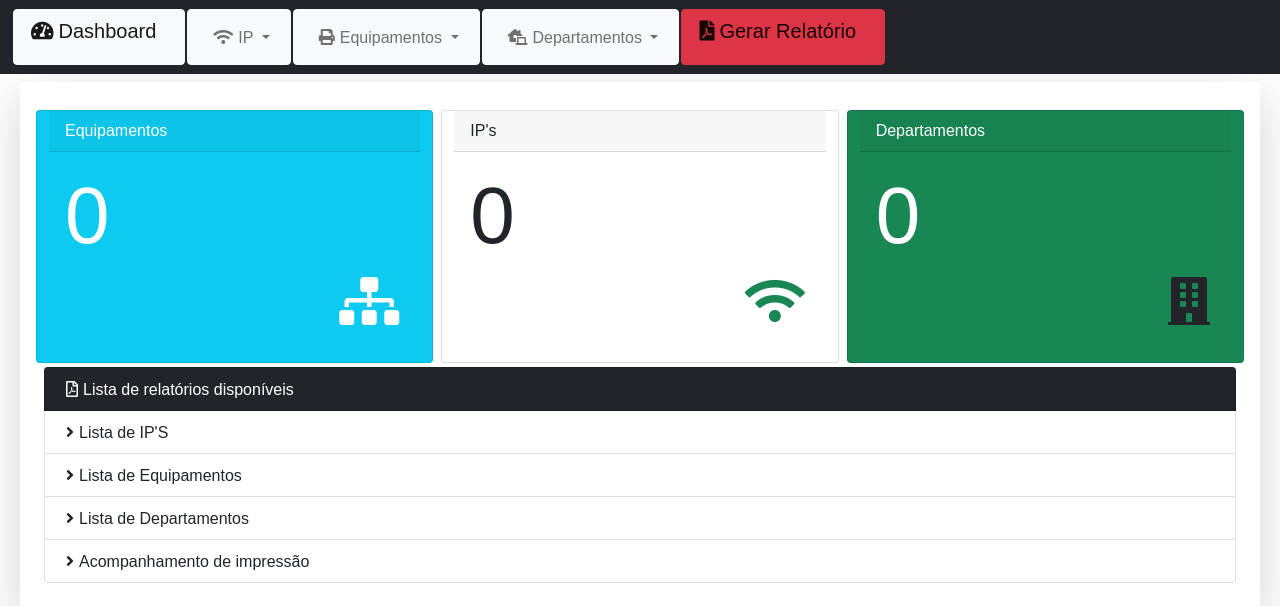
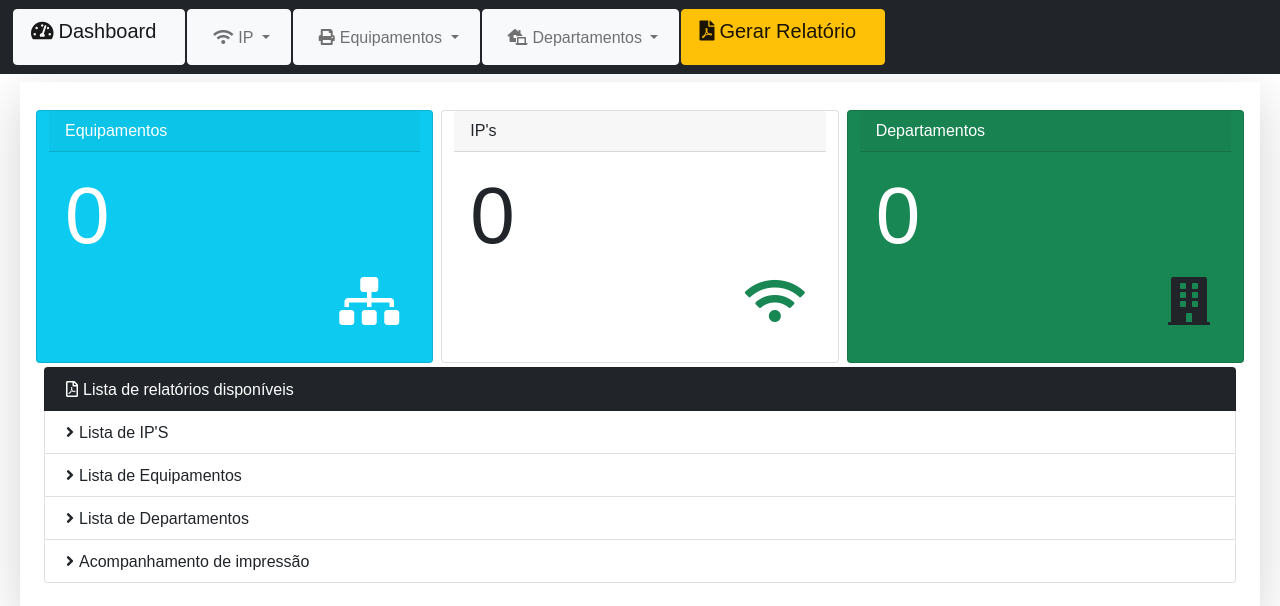
Before and after one commit to TrendingTechnology/miridam, a Django app: page / in a window 1280 px wide. Shown: the top 606 px of the page. Run offline with Django 3.2, Linux system fonts and the light colour scheme; data that the repository does not hold is empty; some web fonts are replaced.

Commit message:
ajuste no botão de relatórios

```diff
--- a/templates/includes/navbar.html
+++ b/templates/includes/navbar.html
@@ -50,7 +50,7 @@
                                 class="fas fa-angle-right"></i>Listar Todos</a></li>
                     </ul>
                 </li>
-                <li class="nav-item dropdown btn btn-danger">
+                <li class="nav-item btn btn-warning">
                     <a class="navbar-brand" href="#">
                         <i class="fas fa-file-pdf"></i>Gerar Relatório</a>
                 </li>
```
